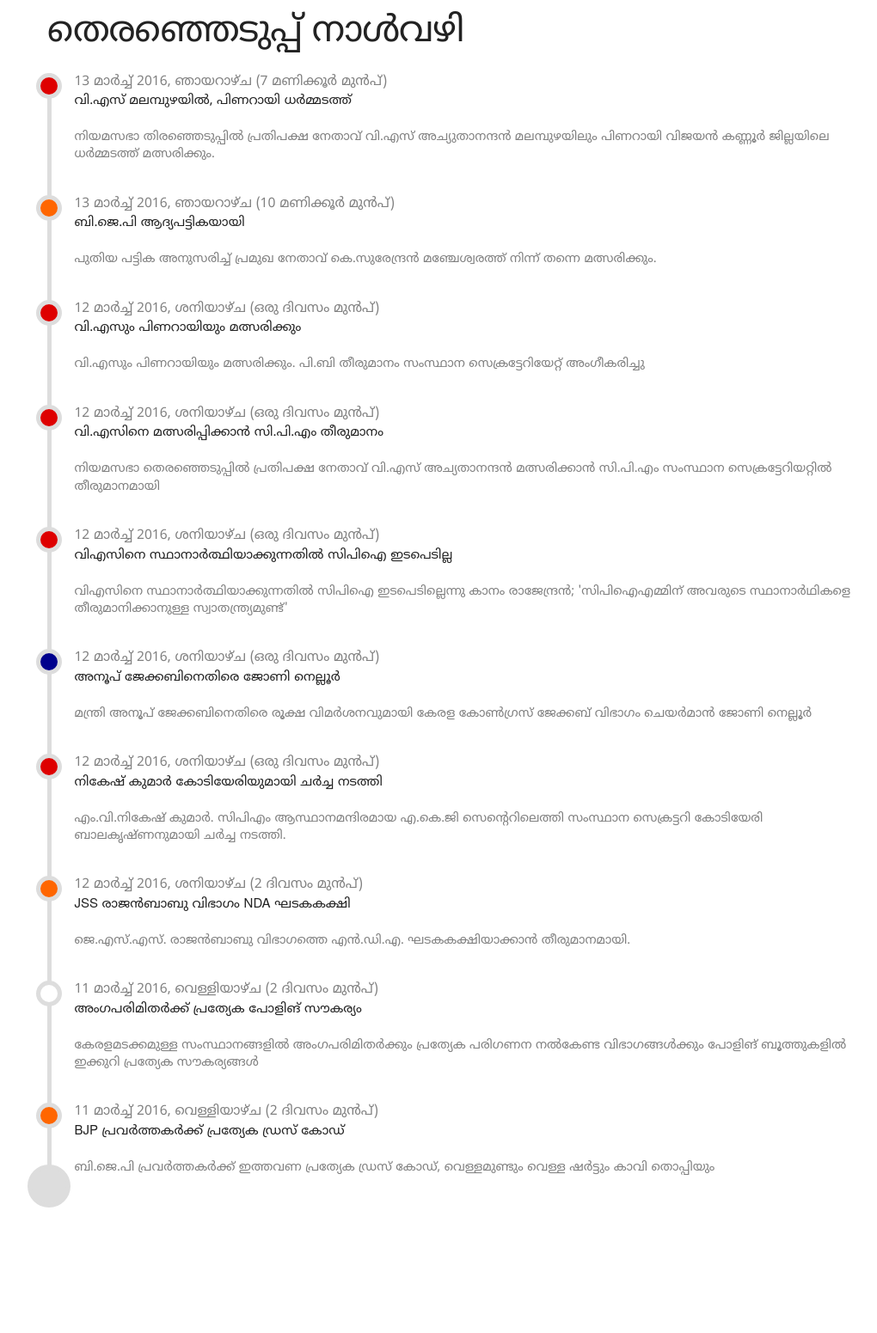
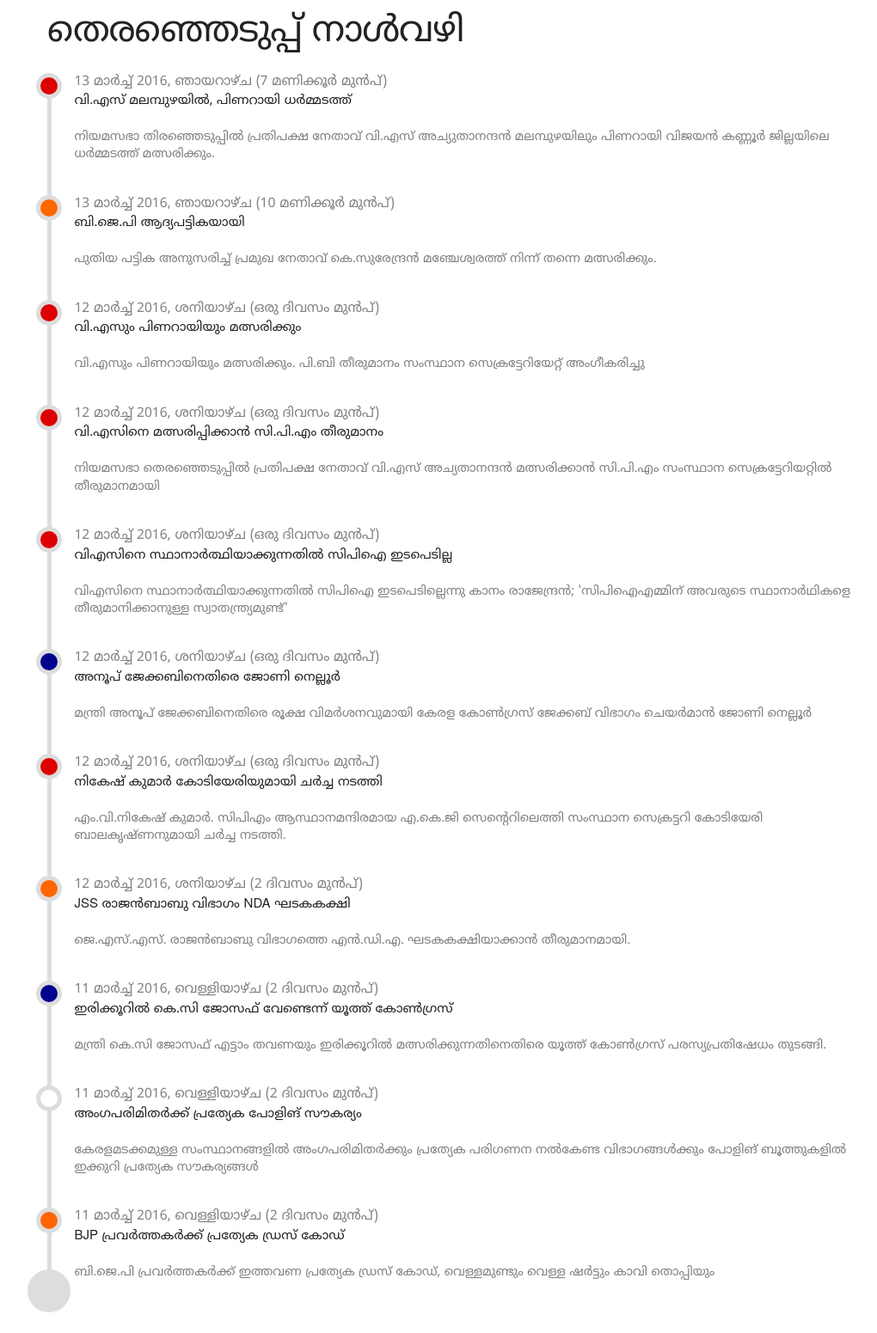
Before and after one commit to kae2016/kae2016.github.io, a Jekyll site: the page built from index.html, in a window 1280 px wide. Shown: the whole page at 86% size, without its empty margins (111-1131 px from the left). Built offline with Jekyll 4.4.1, drawn with Linux system fonts in a browser that asks for light colours; some web fonts are replaced; before the commit the page ends 1429 px from its top, so only the background shows below that.

Commit message:
New Content

```diff
--- a/_layouts/default.html
+++ b/_layouts/default.html
@@ -32,8 +32,9 @@
 	  <script src="{{ site.baseurl }}/js/moment.ml.js"></script>
 	 <script>
 	$(document).ready(function(){
-    	//	moment($date).lang("ml").format();
-	var now = moment();
+    	// moment($date).lang("ml").format();
+	// var now = moment('2016-05-16').fromNow();
+	// $(".tl-main-title").html(now);
 
 	$('time').each(function(i, e) {
 		var time = moment($(e).attr('datetime')).locale("ml").format("Do MMMM YYYY, dddd")
--- a/_layouts/timeline.html
+++ b/_layouts/timeline.html
@@ -8,7 +8,9 @@
 <div>
 <ol class="timeline">
 	<li class="tl-node{% if page.category %} {{ page.category }}{% endif %}">
-		<div class="tl-stamp">{{ page.date | date_to_string }}</div>
+		<time class="date" datetime="{{ page.date | date_to_xmlschema }}" >
+		    {{ page.date | date_to_string }}
+		</time>
 		<div class="tl-title"><h5>{{ page.title }}</h5></div>
 		<div class="tl-content">{{ content }}</div>
 		{% if page.link %}
--- /dev/null
+++ b/_posts/2106-03-12-kc-joseph-irikkur.md
@@ -0,0 +1,14 @@
+---
+layout: timeline
+date: 2016-03-12
+title: ഇരിക്കൂറില്‍ കെ.സി ജോസഫ് വേണ്ടെന്ന് യൂത്ത് കോണ്‍ഗ്രസ്
+link: http://www.mathrubhumi.com/election/2016/kerala-assembly-election/poster-against-k-c-joseph-malayalam-news-1.926580
+category : udf
+excerpt:
+---
+
+മന്ത്രി കെ.സി ജോസഫ് എട്ടാം തവണയും ഇരിക്കൂറില്‍ മത്സരിക്കുന്നതിനെതിരെ യൂത്ത് കോണ്‍ഗ്രസ് പരസ്യപ്രതിഷേധം തുടങ്ങി.
+
+ഇരിക്കൂര്‍- ബ്ലാത്തൂര്‍ റോഡ് ഉപരോധിച്ച പ്രവര്‍ത്തകര്‍ മണ്ഡലത്തിന് ആവശ്യം യുവാവായ എം.എല്‍.എ ആണെന്ന് ആവശ്യമുന്നയിച്ചു. വൈകാരിക വാചകങ്ങളുമായി ഒരു വിഭാഗത്തിന്റെ പോസ്റ്റര്‍ പ്രത്യക്ഷപ്പെട്ടതിന് പിന്നാലെയാണ് പ്രതിഷേധക്കാര്‍ റോഡിലിറങ്ങിയത്.
+
+അന്യനാട്ടുകാരാനായ കെ.സി ജോസഫ് എട്ടാം തവണയും മല്‍സരിക്കുന്നതില്‍ കോണ്‍ഗ്രസ്സുകാര്‍ക്ക് വന്‍ പ്രതിഷേധമുണ്ടെന്ന് ചില യുഡിഎഫ് പ്രവര്‍ത്തകര്‍ പറഞ്ഞു.
--- a/index.html
+++ b/index.html
@@ -1,8 +1,12 @@
 ---
 layout: default
 ---
+<section>
+<h2 class="tl-main-title">{{ site.title }}</h2>
+</section>
 
-<h2>{{ site.title }}</h2>
+
+<section>
 <ol class="timeline">
 	{% for post in site.posts %}
 		<li class="tl-node {% if post.category %}{{ post.category }}{% endif %}">
@@ -26,3 +30,4 @@
 		</li>
 	{% endfor %}
 </ol>
+</section>
```
